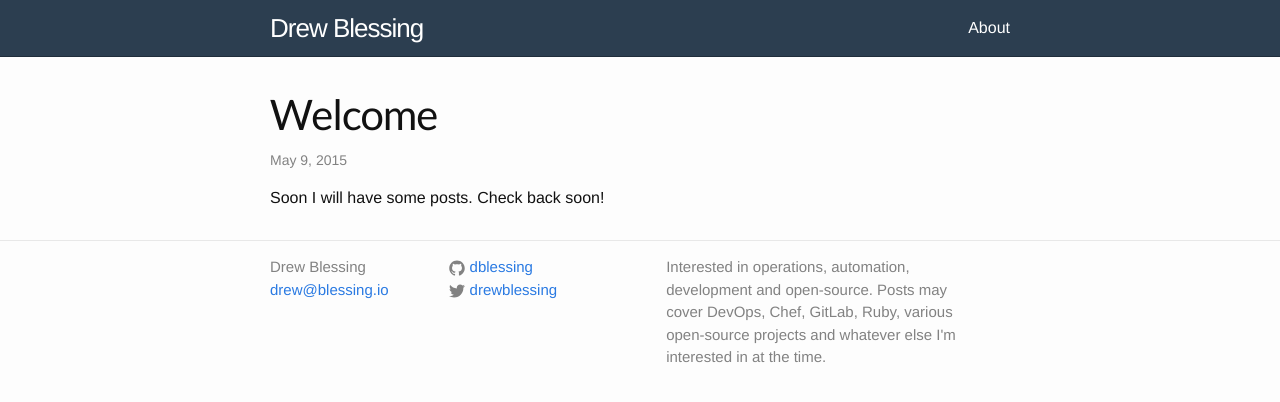
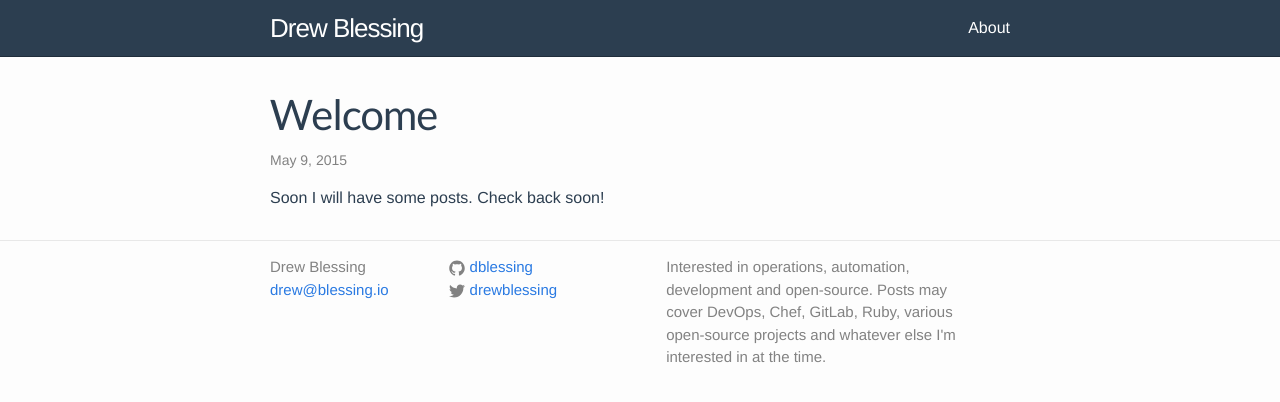
Before and after one commit to dblessing/dblessing.github.io, a Jekyll site: the page built from _posts/2015-05-09-welcome.markdown, in a window 1280 px wide. Shown: the top 402 px of the page. Built offline with Jekyll 4.4.1, drawn with Linux system fonts in a browser that asks for light colours.

Commit message:
Change header color

```diff
--- a/css/main.scss
+++ b/css/main.scss
@@ -13,7 +13,7 @@ $base-line-height: 1.5;
 
 $spacing-unit:     15px;
 
-$text-color:       #111;
+$text-color:       #2c3e50;
 $background-color: #fdfdfd;
 $brand-color:      #2a7ae2;
 
```
Also changed, not shown: 2 other files.
